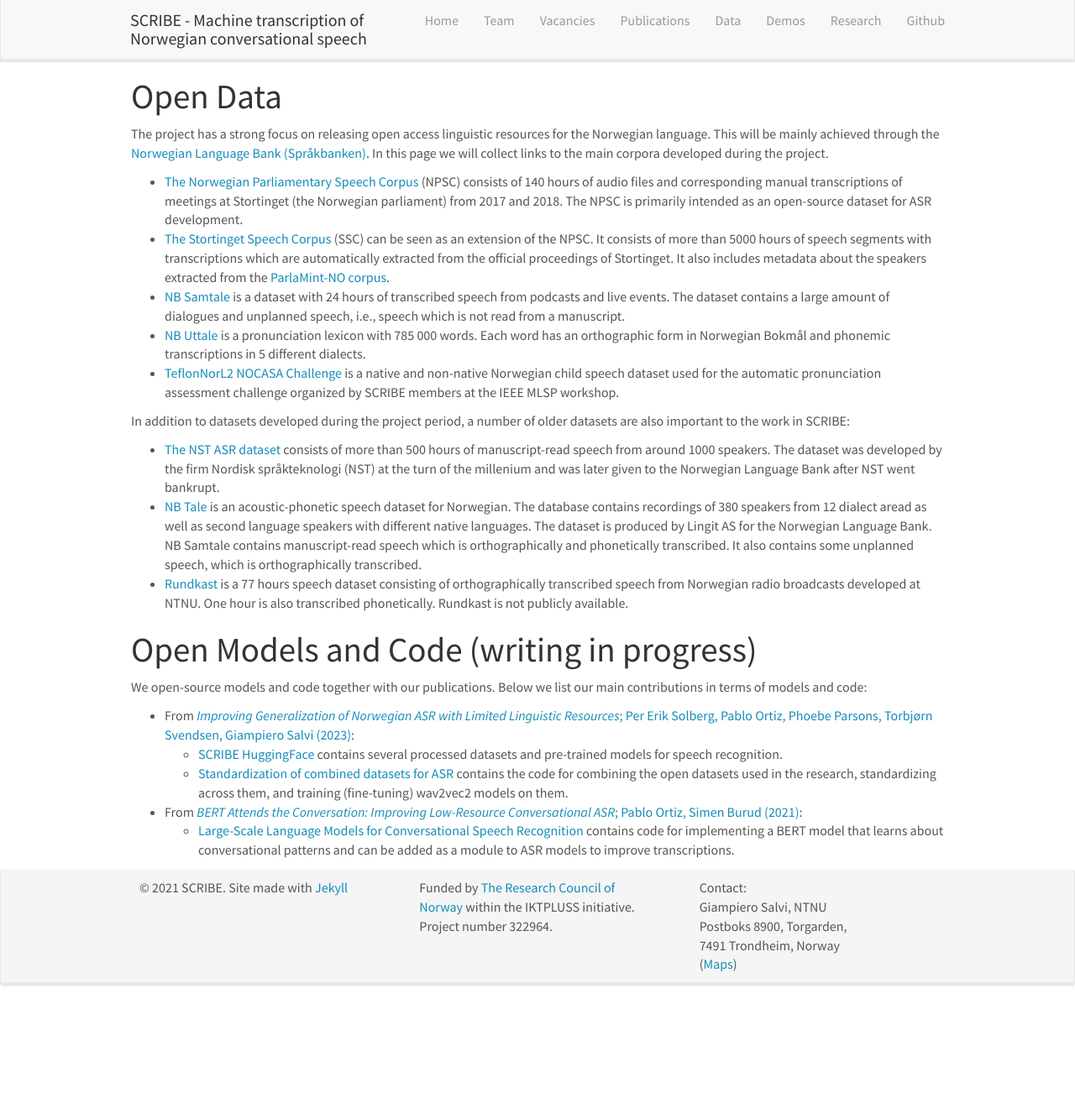
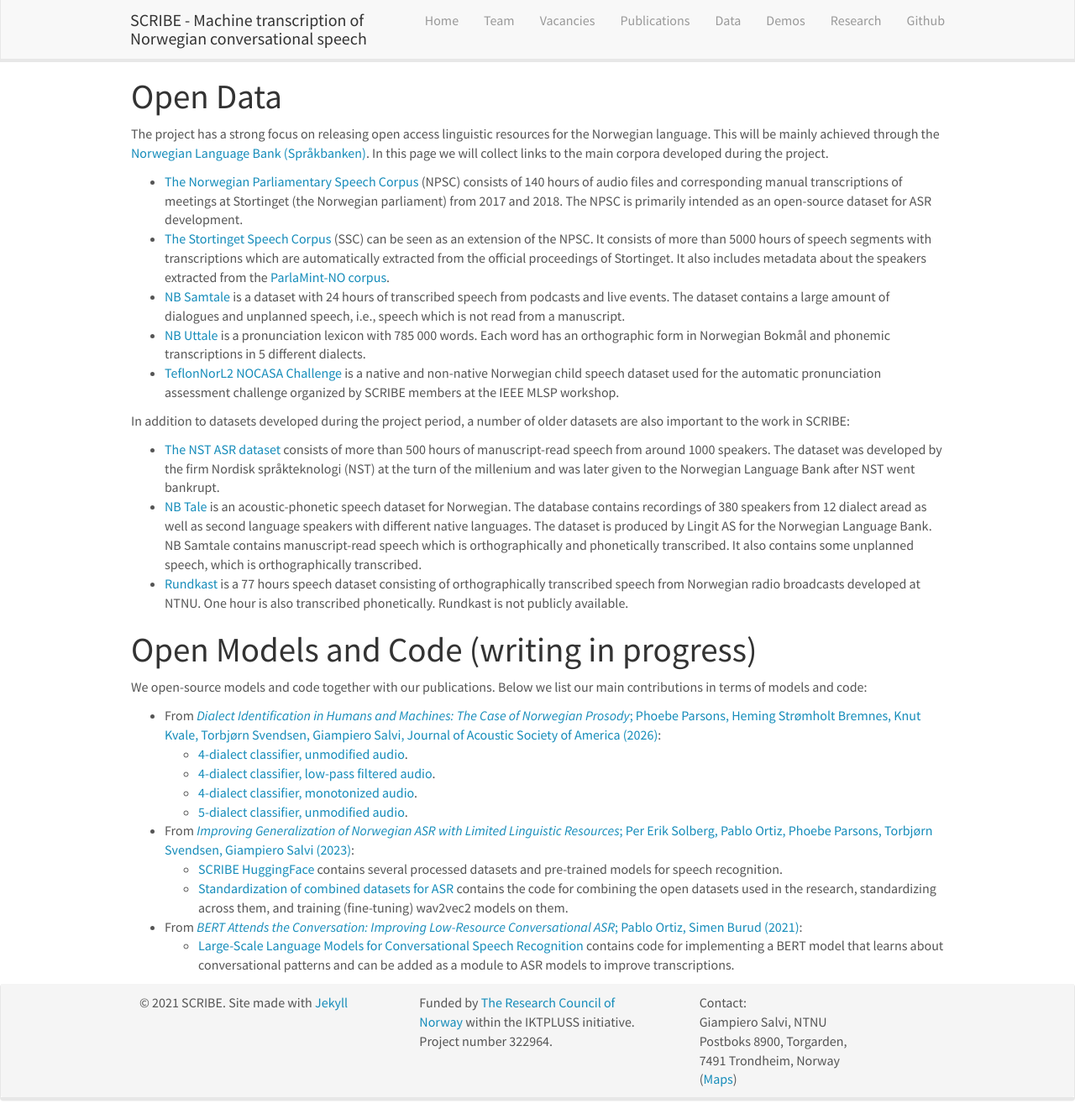
Before and after one commit to scribe-project/scribe-project.github.io, a Jekyll site: the page built from _pages/data.md, in a window 1280 px wide and 1333 px high. Shown: the whole window at 84% size. Built offline with Jekyll 4.4.1, drawn with Linux system fonts in a browser that asks for light colours; nearby versions of some CDN libraries.

Commit message:
added Phoebe's models on dialect classification

```diff
--- a/_pages/data.md
+++ b/_pages/data.md
@@ -22,6 +22,11 @@ In addition to datasets developed during the project period, a number of older d
 
 # Open Models and Code (writing in progress)
 We open-source models and code together with our publications. Below we list our main contributions in terms of models and code:
+* From [*Dialect Identification in Humans and Machines: The Case of Norwegian Prosody*; Phoebe Parsons, Heming Strømholt Bremnes, Knut Kvale, Torbjørn Svendsen,  Giampiero Salvi, Journal of Acoustic Society of America (2026)](https://scribe-project.github.io/):
+  * [4-dialect classifier, unmodified audio](https://huggingface.co/scribe-project/nb-whisper-dialect-id-4dialect).
+  * [4-dialect classifier, low-pass filtered audio](https://huggingface.co/scribe-project/nb-whisper-dialect-id-4dialect-low-pass).
+  * [4-dialect classifier, monotonized audio](https://huggingface.co/scribe-project/nb-whisper-dialect-id-4dialect-monotonize).
+  * [5-dialect classifier, unmodified audio](https://huggingface.co/scribe-project/nb-whisper-dialect-id-5dialect).
 * From [*Improving Generalization of Norwegian ASR with Limited Linguistic Resources*; Per Erik Solberg, Pablo Ortiz, Phoebe Parsons, Torbjørn Svendsen, Giampiero Salvi (2023)](https://aclanthology.org/2023.nodalida-1.51/):
   * [SCRIBE HuggingFace](https://huggingface.co/scribe-project) contains several processed datasets and pre-trained models for speech recognition.
   * [Standardization of combined datasets for ASR](https://github.com/scribe-project/nodalida_2023_combined_training) contains the code for combining the open datasets used in the research, standardizing across them, and training (fine-tuning) wav2vec2 models on them.
```
